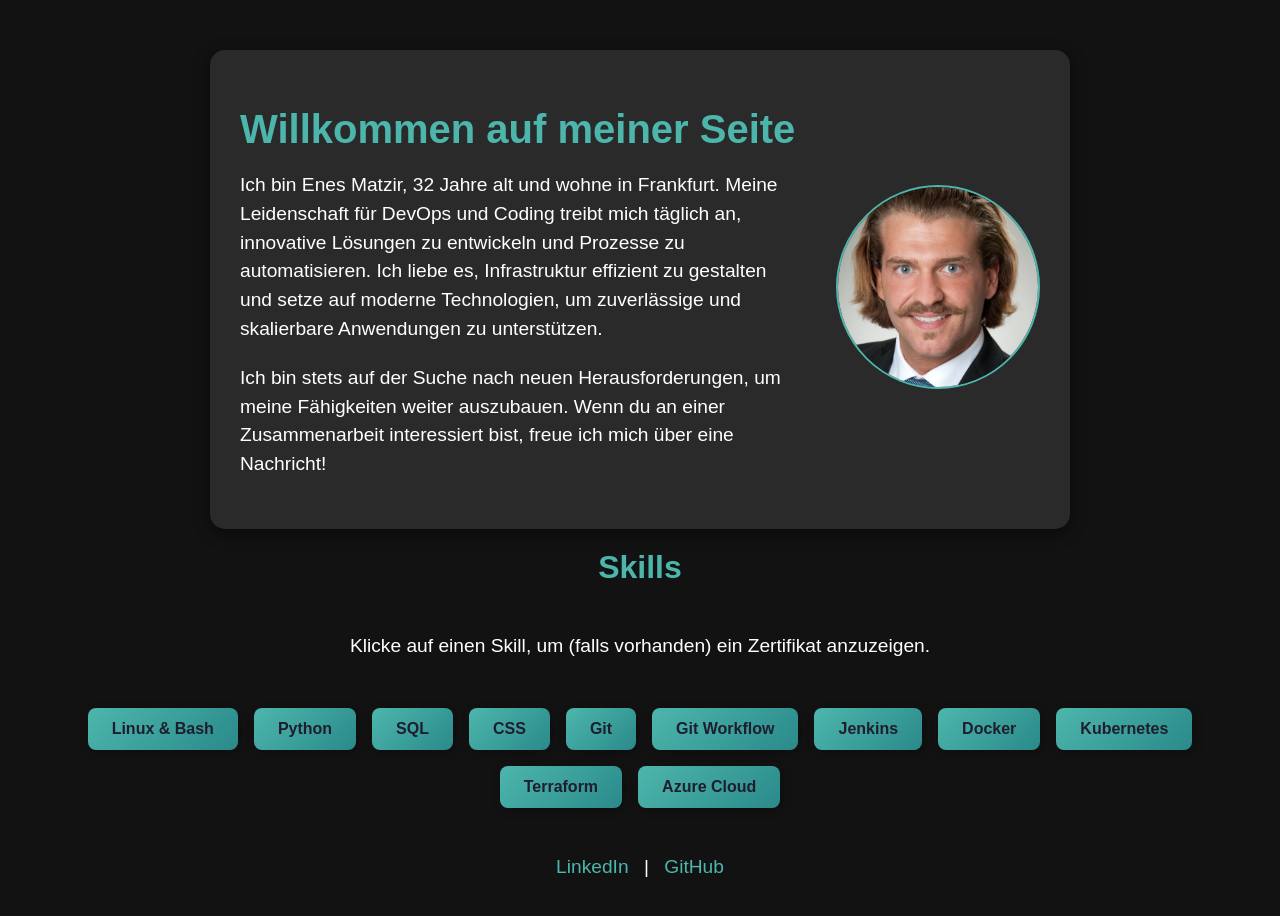
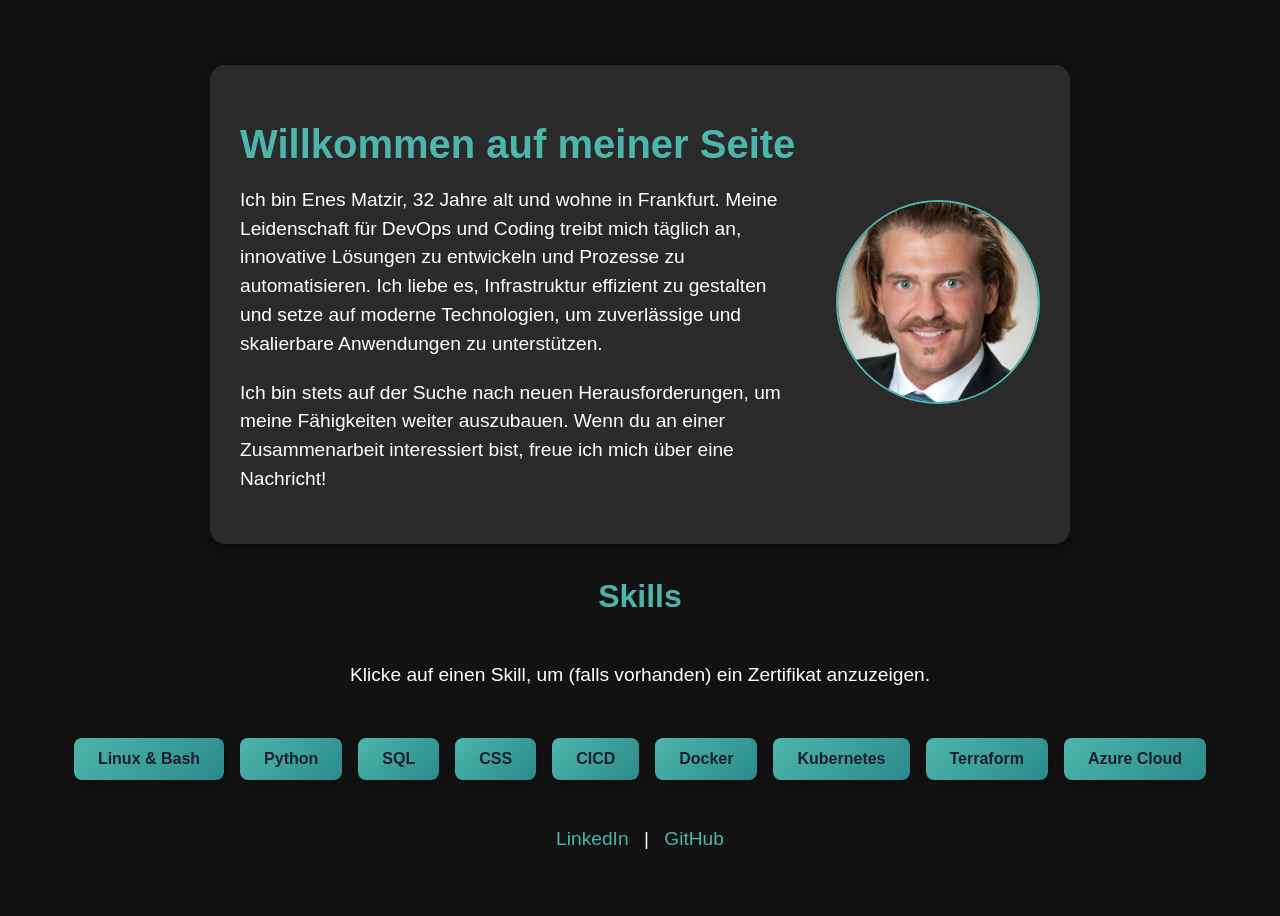
Before and after one commit to enesmat/Introduction, a plain HTML site: page index.html in a window 1280 px wide. Drawn offline with Linux system fonts and the light colour scheme.

Commit message:
changed skills

```diff
--- a/index.html
+++ b/index.html
@@ -38,9 +38,7 @@
       <div class="skill">Python</div>
       <div class="skill">SQL</div>
       <div class="skill">CSS</div>
-      <div class="skill">Git</div>
-      <div class="skill">Git Workflow</div>
-      <div class="skill">Jenkins</div>
+      <div class="skill">CICD</div>
       <div class="skill">Docker</div>
       <div class="skill">Kubernetes</div>
       <div class="skill">Terraform</div>
--- a/index.js
+++ b/index.js
@@ -5,6 +5,10 @@ const skillImageMap = {
   "python": "./certificates/python2_cert.jpg",
   "sql": "./certificates/sql_cert.jpg",
   "css": "./certificates/css_cert.jpg",
+  "cicd": "./certificates/cicd_cert.png",
+  "docker": "./certificates/docker_cert.png",
+  "kubernetes": "./certificates/kubernetes_cert.png",
+  "terraform": "./certificates/terraform_cert.png",
   // Weitere Zuordnungen möglich ...
   // Skills ohne Eintrag erhalten "Zertifikat ist in progress"
 };
```
Also changed, not shown: certificates/cicd_cert.png (added), certificates/docker_cert.png (added), certificates/kubernetes_cert.png (added), certificates/terraform_cert.png (added).
